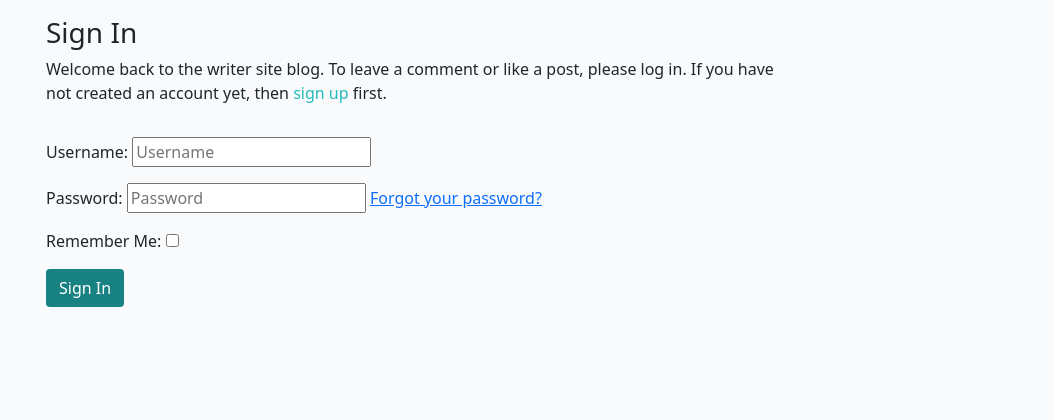
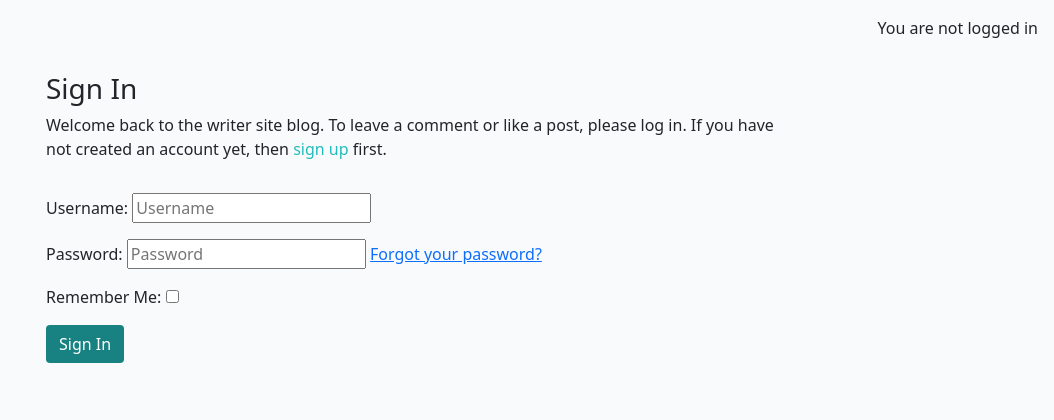
Before and after one commit to ireneuszcierpisz/author-site, a Django app: page /accounts/login/ in a window 1280 px wide. Shown: the part 60-480 px from the top of the page, without its empty margins (226-1280 px from the left). Run offline with Django 4.2, Linux system fonts and the light colour scheme; parts of the project's set-up code (start-up, migrations or seed data) failed here and were passed over; some libraries are stand-ins or nearby versions.

Commit message:
Add a personalised message to the user at the top of the home page.

```diff
--- a/templates/base.html
+++ b/templates/base.html
@@ -101,6 +101,12 @@
     </nav>
 
     <main class="flex-shrink-0 main-bg">
+        {% if user.is_authenticated %}
+        <p class="text-end m-3">You are logged in as {{ user }}</p>
+        {% else %}
+        <p class="text-end m-3">You are not logged in</p>
+        {% endif %}
+
       {% block content %}
       <!-- Content Goes here -->
       {% endblock content %}
```
